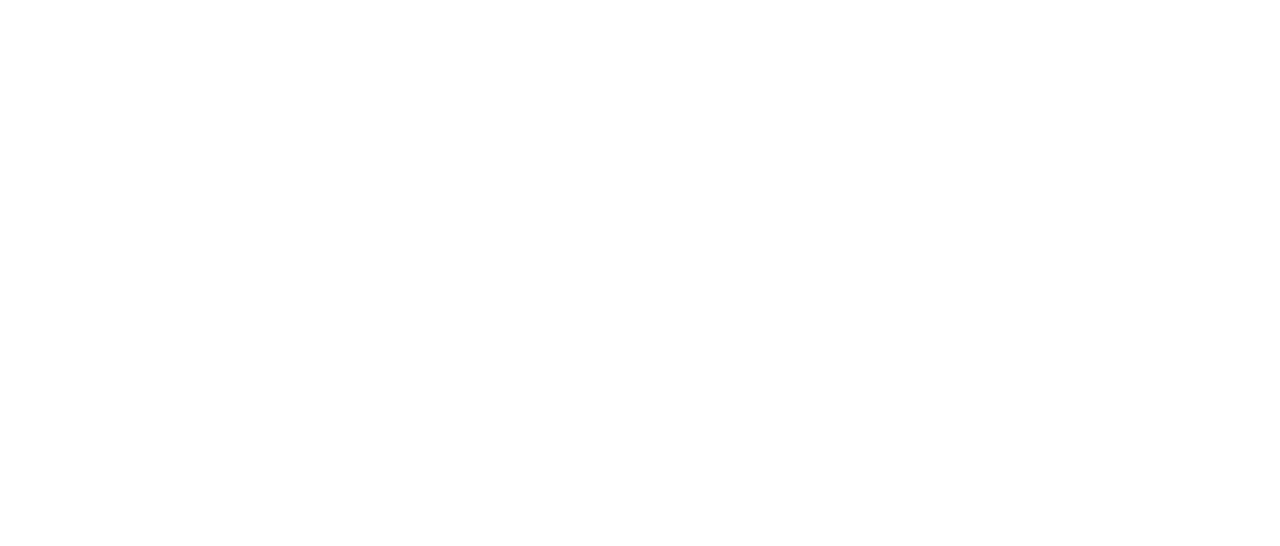
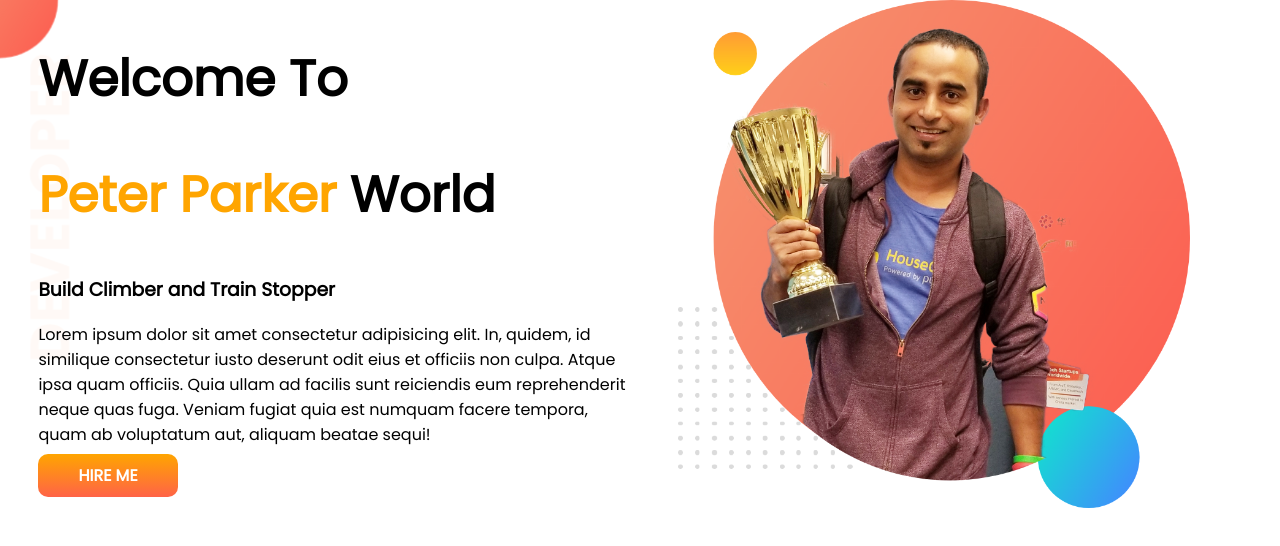
Before and after one commit to Arfath05/developer_portfolio, a plain HTML site: page index.html in a window 1280 px wide. Drawn offline with Linux system fonts and the light colour scheme.

Commit message:
added top-banner section

```diff
--- a/index.html
+++ b/index.html
@@ -1,13 +1,33 @@
 <!DOCTYPE html>
 <html lang="en">
+
 <head>
     <meta charset="UTF-8">
     <meta http-equiv="X-UA-Compatible" content="IE=edge">
     <meta name="viewport" content="width=device-width, initial-scale=1.0">
     <title>Om@r's Portfolio</title>
+    <link rel="preconnect" href="https://fonts.googleapis.com">
+    <link rel="preconnect" href="https://fonts.gstatic.com" crossorigin>
+    <link href="https://fonts.googleapis.com/css2?family=Poppins&display=swap" rel="stylesheet">
     <link rel="stylesheet" href="style.css">
 </head>
+
 <body>
+    <section class="top-banner">
+        <div class="half-width">
+            <h1>Welcome To</h1>
+            <h1> <span class="color-orange">Peter Parker</span> World</h1>
+            <h3>Build Climber and Train Stopper</h3>
+            <p>Lorem ipsum dolor sit amet consectetur adipisicing elit. In, quidem, id similique consectetur iusto
+                deserunt odit eius et officiis non culpa. Atque ipsa quam officiis. Quia ullam ad facilis sunt
+                reiciendis eum reprehenderit neque quas fuga. Veniam fugiat quia est numquam facere tempora, quam ab
+                voluptatum aut, aliquam beatae sequi!</p>
+            <a class="hireMe-button" href="www.linkedin.com/in/omar-faruk-web-developer" target="_blank">HIRE ME</a>
+        </div>
+        <div class="half-width">
+            <img src="images/jhankar.png" alt="photo og Jhankar">
+        </div>
+    </section>
+</body>
 
-</body>
 </html>
--- a/style.css
+++ b/style.css
@@ -0,0 +1,32 @@
+body{
+    margin: 0;
+    font-family: 'Poppins', sans-serif;
+}
+section{
+    display: flex;
+}
+.top-banner{
+    background-image: url(images/top-banner.png);
+    background-repeat: no-repeat;
+}
+.half-width{
+    padding-left: 3%;
+    width: 50%;
+}
+.half-width img{
+    width: 85%;
+}
+h1{
+    font-size: 50px;
+}
+.color-orange{
+    color: orange;
+}
+.hireMe-button{
+    color: white;
+    text-decoration: none;
+    padding: 10px 40px;
+    background-image: linear-gradient(orange, tomato );
+    font-weight: 700;
+    border-radius: 10px;
+}
```
Also changed, not shown: images/dream-bg.png (added), images/exp-bg.png (added), images/jhankar.png (added), images/jhankar2.png (added), images/my-bg.png (added), images/my-bg2.png (added), images/top-banner.png (added).
